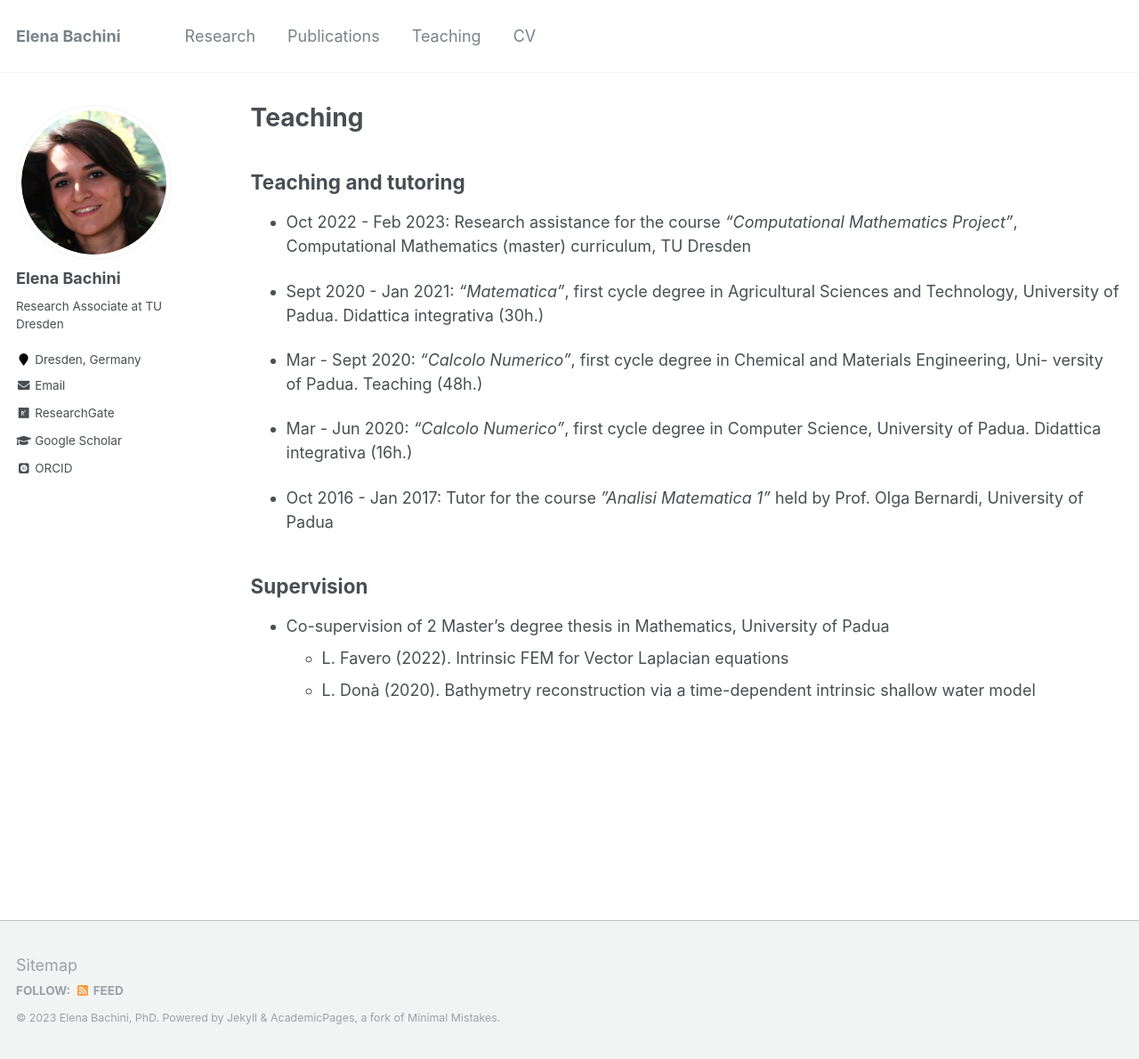
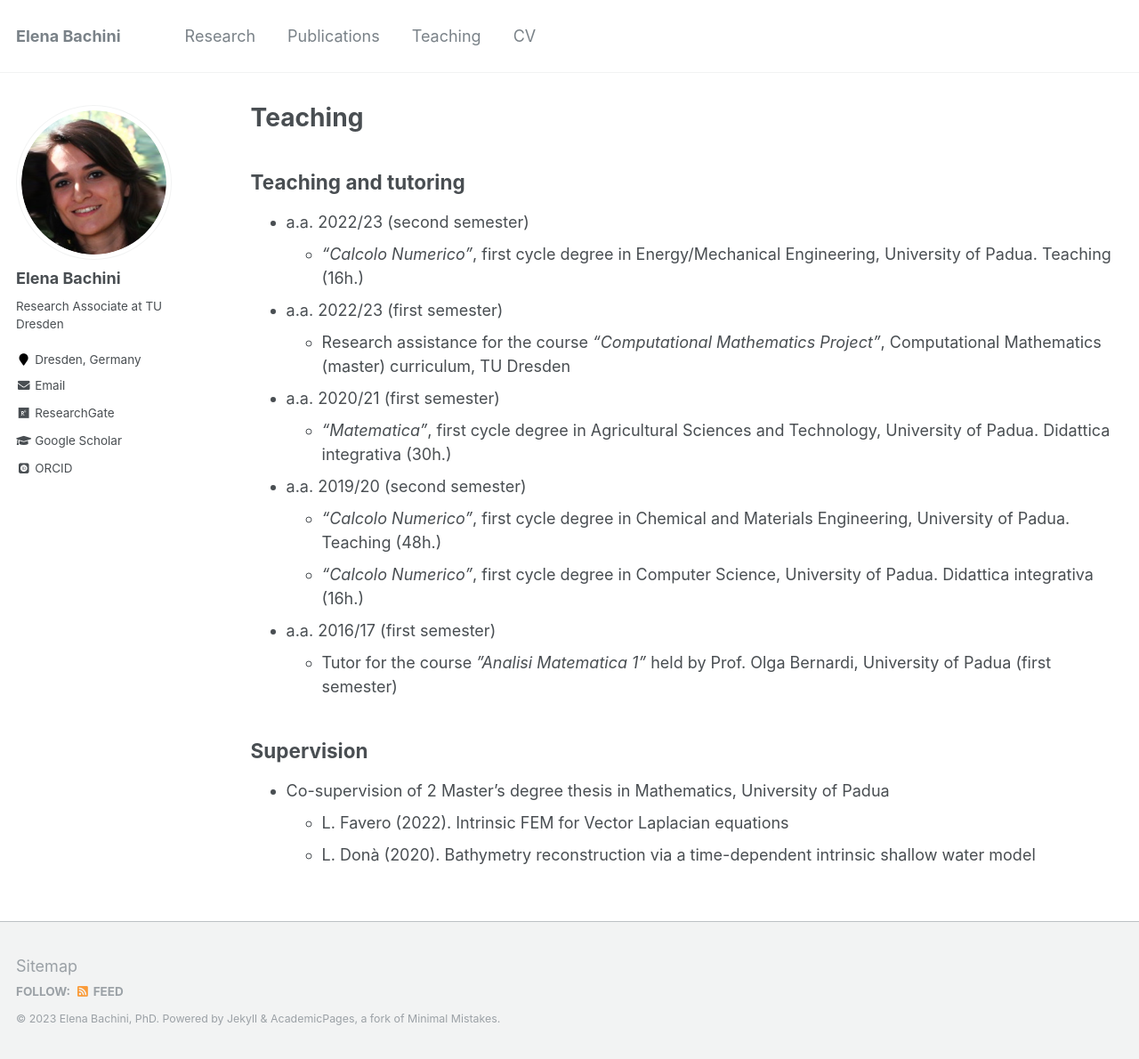
Before and after one commit to elenabachini/elenabachini.github.io, a Jekyll site: the page built from _pages/teaching.md, in a window 1280 px wide and 1190 px high. Shown: the whole window at 89% size. Built offline with Jekyll 4.4.1, drawn with Linux system fonts in a browser that asks for light colours; some web fonts are replaced.

Commit message:
update teaching

```diff
--- a/_pages/teaching.md
+++ b/_pages/teaching.md
@@ -8,23 +8,21 @@ author_profile: true
 {% include base_path %}
 
 ## Teaching and tutoring
+* a.a. 2022/23 (second semester)
+    * <em>"Calcolo Numerico”</em>, first cycle degree in Energy/Mechanical Engineering, University of Padua. Teaching (16h.)
 
-* Oct 2022 - Feb 2023: Research assistance for the
-course <em>“Computational Mathematics Project”</em>, Computational
-Mathematics (master) curriculum, TU Dresden
+* a.a. 2022/23 (first semester)
+    * Research assistance for the course <em>“Computational Mathematics Project”</em>, Computational Mathematics (master) curriculum, TU Dresden
 
-* Sept 2020 - Jan 2021: <em>“Matematica”</em>, first cycle degree in
-Agricultural Sciences and Technology, University of Padua. Didattica
-integrativa (30h.)
+* a.a. 2020/21 (first semester)
+    * <em>“Matematica”</em>, first cycle degree in Agricultural Sciences and Technology, University of Padua. Didattica integrativa (30h.)
 
-* Mar - Sept 2020: <em>"Calcolo Numerico”</em>, first cycle degree in
-Chemical and Materials Engineering, Uni- versity of Padua. Teaching
-(48h.)
+* a.a. 2019/20 (second semester)
+    * <em>"Calcolo Numerico”</em>, first cycle degree in Chemical and Materials Engineering, University of Padua. Teaching (48h.)
+    * <em>“Calcolo Numerico”</em>, first cycle degree in Computer Science, University of Padua. Didattica integrativa (16h.)
 
-* Mar - Jun 2020: <em>“Calcolo Numerico”</em>, first cycle degree in
-Computer Science, University of Padua. Didattica integrativa (16h.)
-
-* Oct 2016 - Jan 2017: Tutor for the course <em>”Analisi Matematica 1”</em> held by Prof. Olga Bernardi, University of Padua
+* a.a. 2016/17 (first semester)
+    * Tutor for the course <em>”Analisi Matematica 1”</em> held by Prof. Olga Bernardi, University of Padua (first semester)
 
 ## Supervision
 
```
Also changed, not shown: _pages/cv.md (+6 -6 lines).
